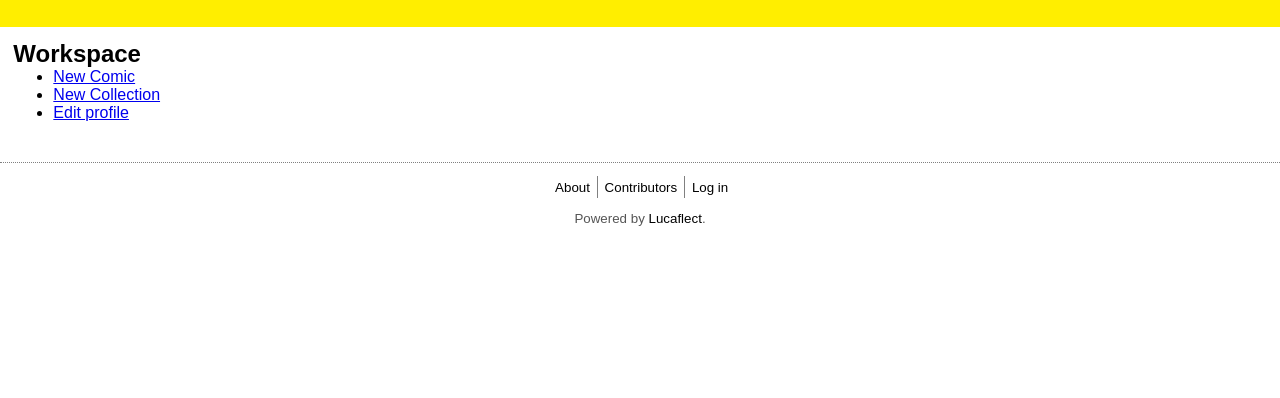
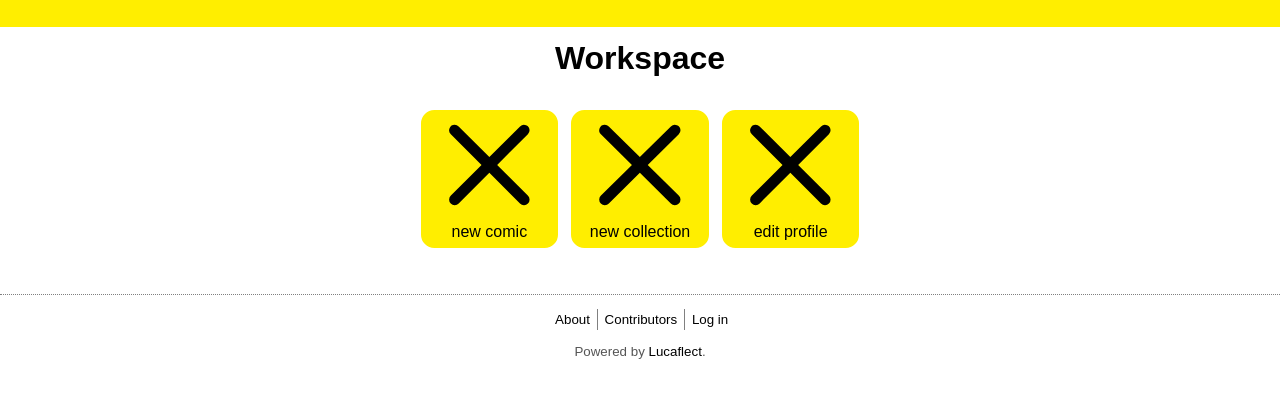
Before and after one commit to ivyallie/Lucaflect, a Python web app: template templates/workspace.html in a window 1280 px wide. Shown: the top 398 px of the page. Run offline with Jinja, Linux system fonts and the light colour scheme; the template is opened without the code that fills it, so the values that code supplies are empty.

Commit message:
More cosmetic improvements

```diff
--- a/static/style.css
+++ b/static/style.css
@@ -4,6 +4,20 @@ html {
 
 * {
     margin:0;
+}
+
+h3 {
+    text-align: center;
+    font-size: 18pt;
+}
+
+a {
+    color:black;
+    text-decoration: none;
+}
+
+a:hover {
+    text-decoration: underline;
 }
 
 /* Header */
@@ -55,6 +69,10 @@ html {
 
 #header nav ul li a:hover {
     text-decoration: underline;
+}
+
+#header_title {
+    text-align: center;
 }
 
 /* Footer */
@@ -149,13 +167,14 @@ section.comic a.link_block .description {
 
 /* Single Comic */
 
-#single_comic_header {
+div.title {
     text-align: center;
     margin-top:30pt;
 }
 
-#single_comic_header h2 {
+h2 {
     font-size: 24pt;
+    text-align: center;
 }
 
 #single_comic_header span {
@@ -204,14 +223,243 @@ section.comic a.link_block .description {
     background-color: #FE0;
 }
 
-#single_comic_header #post-tools {
+#post-tools {
     border: 1px solid #FE0;
     display: inline-block;
     padding:5pt;
-    margin-bottom: 5pt;
+    margin: 0 auto 5pt auto;
+    border-radius:5pt;
+    text-align: center;
+}
+
+
+#post-tools a {
+    display: inline-block;
+    text-decoration: none;
+    color:black;
+    background-color:#FE0;
+    padding:4pt;
+    font-size:10pt;
+    border-radius:2pt;
+        border:1px solid #FE0;
+
+}
+
+#pageturn_navigation {
+    display: flex;
+    justify-content: space-between;
+}
+
+#pageturn_navigation button {
+    background-color: #FE0;
+    border:2pt solid #FE0;
+    border-radius:5pt;
+    padding:10pt;
+    outline: none;
+    font-size: 14pt;
+}
+
+#pageturn_navigation button:disabled {
+    background-color: #ccc;
+    border-color: #ccc;
+}
+
+#pageturn_navigation button:disabled:hover {
+    background-color: #ccc;
+    cursor: auto;
+}
+
+#pageturn_navigation button:hover {
+    background-color: white;
+    cursor: pointer;
+}
+
+#turnable_page #page_display {
+    width:100%;
+    margin:20pt auto;
+}
+
+
+
+#post-tools a img {
+    height:10pt;
+    margin-right:2pt;
+}
+
+#post-tools a:hover {
+    background-color: white;
+
+}
+
+/* Workspace */
+
+#workspace_buttons ul {
+    margin:20pt;
+    padding-inline-start: 0;
+    display: flex;
+    justify-content: center;
+}
+
+#workspace_buttons ul li {
+    display: inline-block;
+    margin:5pt;
+}
+
+#workspace_buttons ul li a {
+    display: block;
+    height: 100pt;
+    width: 100pt;
+    border: 2pt solid #FE0;
+    background-color: #FE0;
+    color:black;
+    text-decoration: none;
+    text-align: center;
+    border-radius: 10pt;
+}
+
+#workspace_buttons ul li a img {
+    width:70%;
+    padding:5pt;
+}
+
+#workspace_buttons ul li a:hover {
+    background-color: white;
+}
+
+.entry_list li {
+    display: flex;
+    border:1px solid #fe0;
+    justify-content: space-between;
+    align-items: center;
+    padding:5pt;
+    margin:2pt;
+    border-radius: 10pt;
+    height: 20pt;
+}
+
+.entry_list li a {
+    margin-left:10pt;
+    color:black;
+    text-decoration: none;
+}
+
+.entry_list li a:hover {
+    text-decoration: underline;
+}
+
+.entry_list li ul li {
+    display: inline;
+    border:0;
+    margin:0;
+    padding: 0;
+}
+
+.entry_list li ul li a {
+    margin-left: 0;
+    width: 10pt;
+    height:10pt;
+    padding:5pt;
     border-radius:5pt;
 }
 
+.entry_list li ul li a:hover {
+    background-color: #fe0;
+}
+
+.entry_list li ul li a img {
+    width:10pt;
+}
+
+.workspace_list {
+    margin-bottom: 20pt;
+}
+
+/* User Profile */
+#user_profile img.portrait {
+    margin:10pt auto 40pt auto;
+}
+
+#profile_bio p {
+    width:80%;
+    margin:10pt auto;
+    line-height: 150%;
+    display: block;
+    position: relative;
+}
+
+#profile_bio p:before {
+    content: "";
+    position: absolute;
+    margin:auto;
+    right:0;
+    left:0;
+    top: -20pt;
+    height:2pt;
+    width:25%;
+    background-color: #FE0;
+}
+
+#profile_weblinks {
+    text-align: center;
+    margin: 30pt auto;
+}
+
+#profile_weblinks ul {
+    display: inline;
+    padding-inline-start: 0;
+}
+
+#profile_weblinks li {
+    display: inline-block;
+}
+
+#profile_weblinks li a {
+    color:black;
+    text-decoration: none;
+    background-color: #fe0;
+    padding:5pt;
+    border:2pt solid #fe0;
+
+}
+
+#profile_weblinks li a:hover {
+    background-color: white;
+}
+
+#profile_content ul {
+    margin-bottom: 20pt;
+}
+
+#profile_content ul li {
+    display: block;
+}
+
+#profile_content ul li a {
+    display: block;
+    text-align: center;
+    color: black;
+    text-decoration: none;
+    padding:5pt;
+    margin:5pt;
+    border-bottom: 1px solid #fe0;
+}
+
+#profile_content ul li a:hover {
+    text-decoration: underline;
+    background-color: #fe0;
+    border-radius: 10pt;
+}
+
+
+#profile_content ul li a span {
+    margin: 10pt auto;
+    display: block;
+}
+
+#profile_content .preview_image {
+    width:100%;
+    display: block;
+}
 
 .web_link {
     display: inline-block;
@@ -361,7 +609,3 @@ img.portrait {
     font-size:10pt;
     color:#888;
 }
-
-#turnable_page #page_display {
-    width:100%;
-}
--- a/templates/basis.html
+++ b/templates/basis.html
@@ -35,7 +35,7 @@
     {% endwith %}
 
 <section class="content">
-    <h2>
+    <h2 id="header_title">
         {% block pageheader %}{% endblock %}
     </h2>
 {%  block content %}
--- a/templates/index.html
+++ b/templates/index.html
@@ -15,9 +15,9 @@
                 {% endif %}
             <a href="{{ url_for('routes.get_single_comic', title=comic['internal_title']) }}" class="link_block">
             <h3>{{ comic['title'] }}</h3>
-                <h4>by {{ comic['author'] }}</h4>
+                <h4>{{ comic['author'] }}</h4>
                 <p class="description">{{ comic['body'] }}</p>
-<span>{{ comic['time'] }}</a></span>
+
             </section>
         {% endfor %}
     {% endif %}
--- a/templates/workspace.html
+++ b/templates/workspace.html
@@ -2,21 +2,33 @@
 {% block title %}Workspace{% endblock %}
 {% block pageheader %}Workspace{% endblock %}
 {% block content %}
-    <section>
+
+    <section id="workspace_buttons">
     <ul class="workspace_links">
-<li><a href="{{ url_for('content.new') }}">New Comic</a></li>
-    <li><a href="{{ url_for('content.new_collection') }}">New Collection</a></li>
-<li><a href="{{ url_for('auth.edit_user', username=g.user['username']) }}">Edit profile</a></li>
+<li><a href="{{ url_for('content.new') }}">
+    <img src="{{ url_for('static', filename='icons/delete.svg') }}"/>
+    <div>new comic</div></a></li>
+
+    <li><a href="{{ url_for('content.new_collection') }}">
+        <img src="{{ url_for('static', filename='icons/delete.svg') }}"/>
+        <div>new collection</div></a></li>
+
+
+<li><a href="{{ url_for('auth.edit_user', username=g.user['username']) }}">
+    <img src="{{ url_for('static', filename='icons/delete.svg') }}"/>
+    <div>edit profile</div></a></li>
 {% if g.user['user_group']=='admin' %}
-    <li><a href="{{ url_for('routes.site_settings') }}">Site administration</a></li>
+    <li><a href="{{ url_for('routes.site_settings') }}">
+        <img src="{{ url_for('static', filename='icons/delete.svg') }}"/>
+        <div>site admin</div></a></li>
 {% endif %}
 </ul>
     </section>
 
     {% if comics %}
-    <section>
+    <section class="workspace_list">
     <h3>Your Comics</h3>
-    <ul>
+    <ul class="entry_list">
         {% for comic in comics %}
         <li>
             <div>
@@ -24,8 +36,8 @@
             </div>
             <div>
                 <ul>
-                    <li><a href="{{ url_for('content.open_comic_editor',title=comic['internal_title']) }}" class="edit_button">Edit</a></li>
-                    <li><a href="{{ url_for('content.delete_comic', title=comic['internal_title']) }}" class="delete_button">Delete</a></li>
+                    <li><a href="{{ url_for('content.open_comic_editor',title=comic['internal_title']) }}" class="edit_button" title="Edit &quot;{{ comic['title'] }}&quot;"><img src="{{ url_for('static', filename='icons/edit.svg') }}"/></a></li>
+                    <li><a href="{{ url_for('content.delete_comic', title=comic['internal_title']) }}" class="delete_button" title="Delete &quot;{{ comic['title'] }}&quot;"><img src="{{ url_for('static', filename='icons/delete.svg') }}"/></a></li>
                 </ul>
             </div>
 
@@ -37,7 +49,8 @@
 
     {% if collections %}
         <h3>Your Collections</h3>
-        <ul>
+        <section class="workspace_list">
+        <ul class="entry_list">
         {% for collection in collections %}
             <li>
             <div>
@@ -45,13 +58,14 @@
             </div>
             <div>
                 <ul>
-                    <li><a href="{{ url_for('content.open_collection_editor',title=collection['internal_title']) }}" class="edit_button">Edit</a></li>
-                    <li><a href="{{ url_for('content.delete_collection', title=collection['internal_title']) }}" class="delete_button">Delete</a></li>
+                    <li><a href="{{ url_for('content.open_collection_editor',title=collection['internal_title']) }}" class="edit_button"><img src="{{ url_for('static', filename='icons/edit.svg') }}"/></a></li>
+                    <li><a href="{{ url_for('content.delete_collection', title=collection['internal_title']) }}" class="delete_button"><img src="{{ url_for('static', filename='icons/delete.svg') }}"/></a></li>
                 </ul>
             </div>
             </li>
         {% endfor %}
         </ul>
+        </section>
     {% endif %}
 
 
```
Also changed, not shown: templates/single_comic.html (+9 -5 lines), templates/user_profile.html (+34 -10 lines), static/icons/delete.svg (added), static/icons/edit.svg (added).
